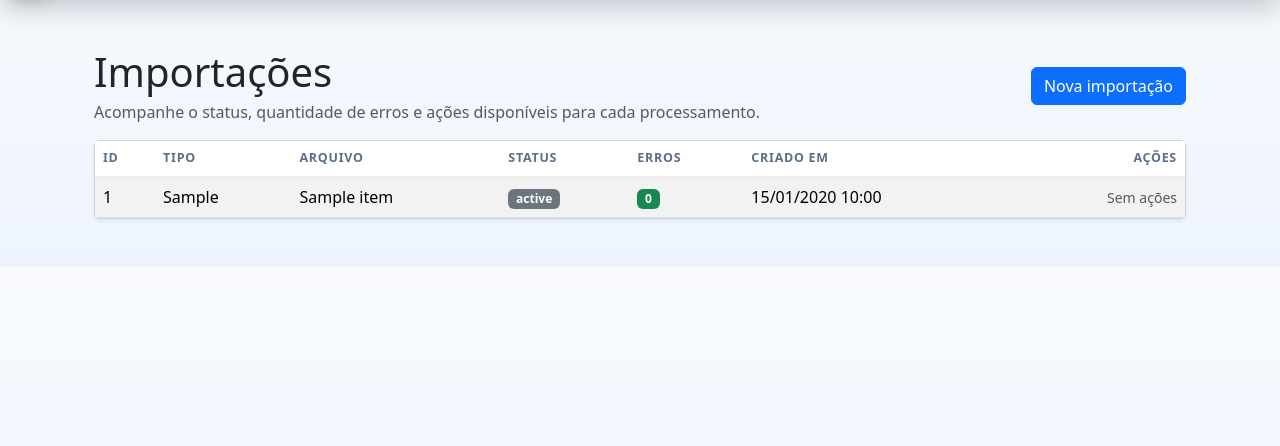
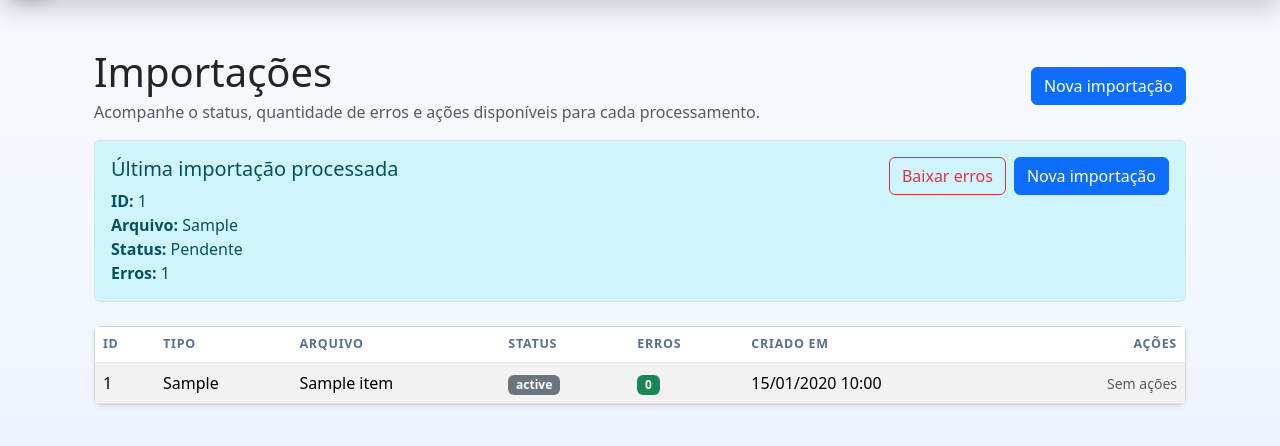
Before and after one commit to daniellaranjoadm-dorange/rdc-inteligente, a Django app: template templates/importacoes/home.html in a window 1280 px wide. Shown: the part 56-502 px from the top of the page. Run offline with Django 5.2, Linux system fonts and the light colour scheme; tables that the repository leaves empty hold one stand-in row (values such as "Sample post"); the template is opened without the code that fills it: values that come from a table or form of the project are taken from there, most other values are stand-ins (such as "Sample title", 1, 10 or a date in 2020).

Commit message:
feat(importacoes): destaca última importação processada na listagem

```diff
--- a/templates/importacoes/home.html
+++ b/templates/importacoes/home.html
@@ -8,6 +8,30 @@
         </div>
         <a class="btn btn-primary" href="{% url 'importacoes-create' %}">Nova importação</a>
     </div>
+
+    {% if importacao_destacada %}
+    <div class="alert alert-info border mb-4">
+        <div class="d-flex justify-content-between align-items-start flex-wrap gap-3">
+            <div>
+                <h5 class="mb-2">Última importação processada</h5>
+                <div><strong>ID:</strong> {{ importacao_destacada.pk }}</div>
+                <div><strong>Arquivo:</strong> {{ importacao_destacada.nome_arquivo }}</div>
+                <div><strong>Status:</strong> {{ importacao_destacada.get_status_display }}</div>
+                <div><strong>Erros:</strong> {{ importacao_destacada.total_erros }}</div>
+            </div>
+            <div class="d-flex gap-2 flex-wrap">
+                {% if importacao_destacada.total_erros > 0 %}
+                <a href="{% url 'download_erros_importacao' importacao_destacada.pk %}" class="btn btn-outline-danger">
+                    Baixar erros
+                </a>
+                {% endif %}
+                <a href="{% url 'importacoes-create' %}" class="btn btn-primary">
+                    Nova importação
+                </a>
+            </div>
+        </div>
+    </div>
+    {% endif %}
 
     <div class="card shadow-sm">
         <div class="card-body p-0">
```
Also changed, not shown: importacoes/views.py (+15 -2 lines).
